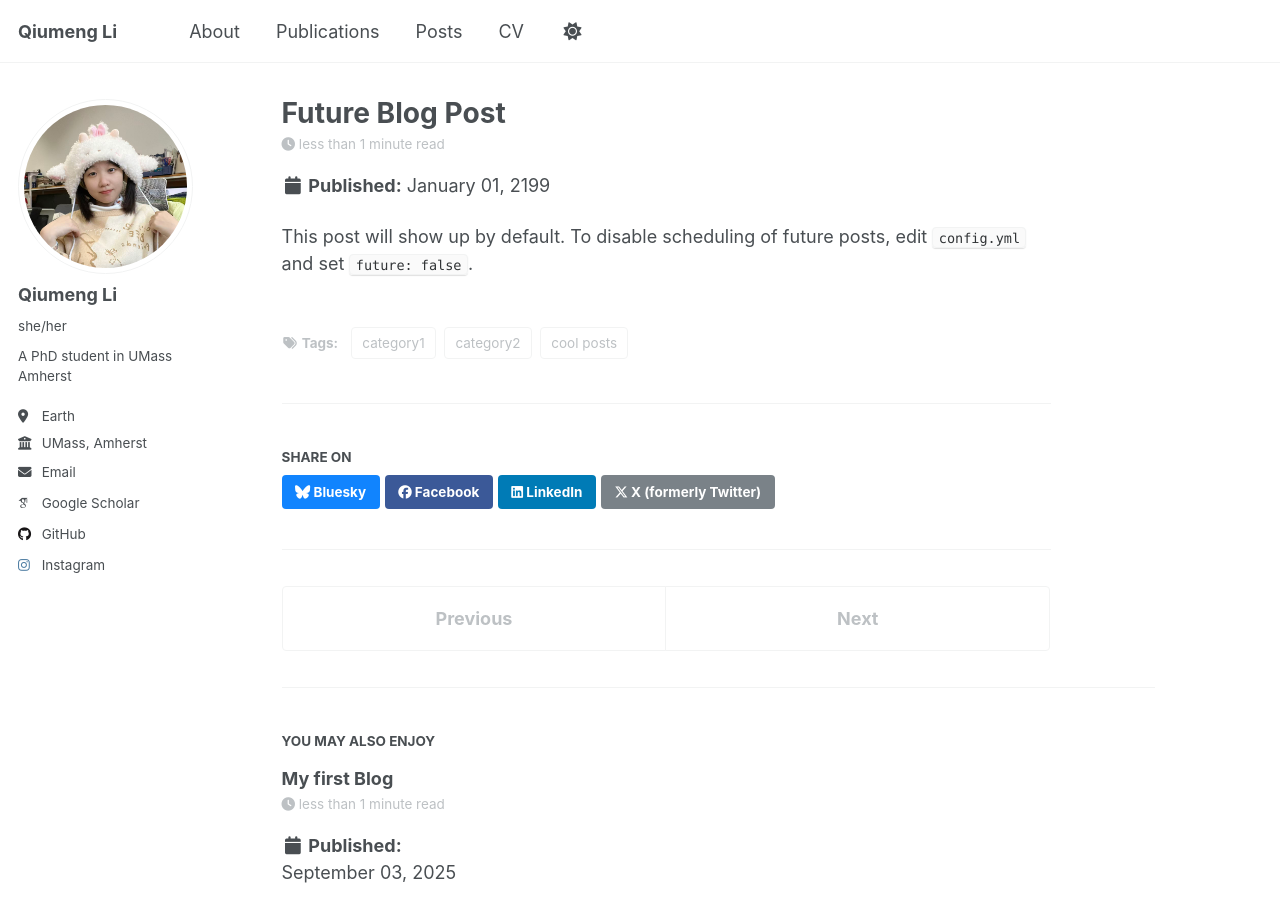
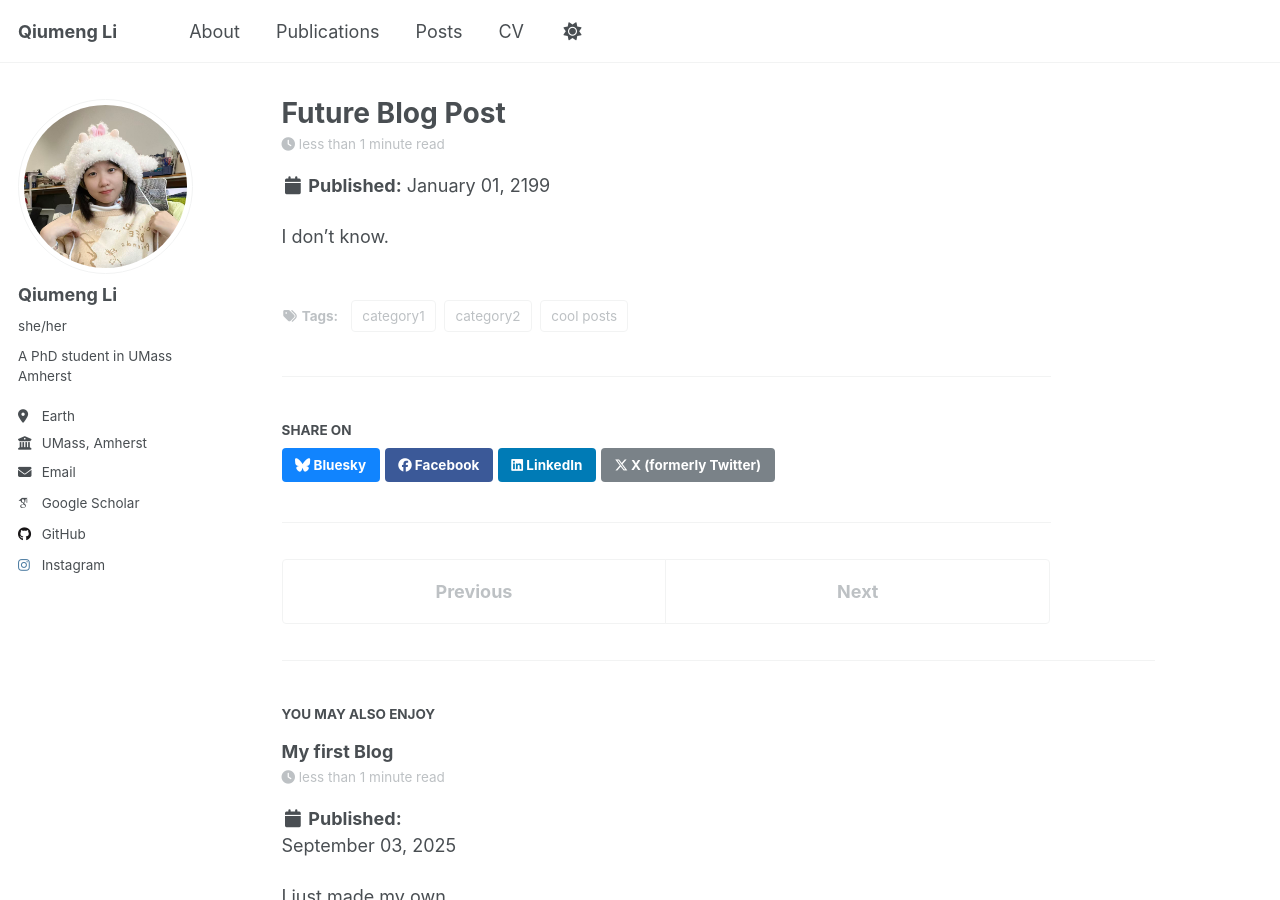
Before and after one commit to qiumengli521/qiumengli521.github.io, a Jekyll site: the page built from _posts/2199-01-01-future-post.md, in a window 1280 px wide and 900 px high. Built offline with Jekyll 4.4.1, drawn with Linux system fonts in a browser that asks for light colours; some web fonts are replaced; a script that is not in the unit is left out.

Commit message:
Update 2199-01-01-future-post.md

```diff
--- a/_posts/2199-01-01-future-post.md
+++ b/_posts/2199-01-01-future-post.md
@@ -8,4 +8,4 @@
   - category2
 ---
 
-This post will show up by default. To disable scheduling of future posts, edit `config.yml` and set `future: false`.
+I don't know.
```
